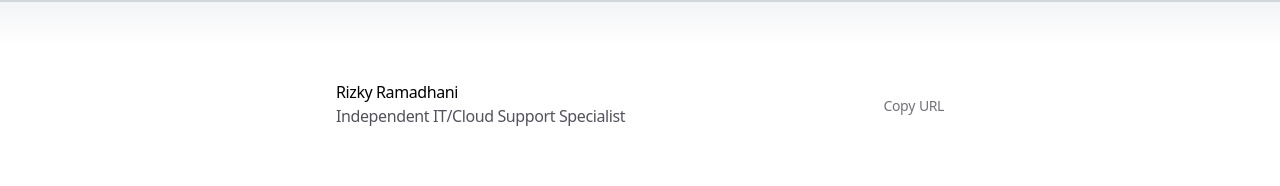
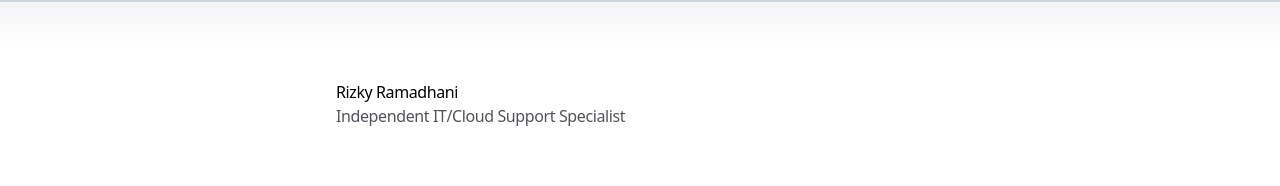
Before and after one commit to rzkw/walkable, a Next.js app: page /blog/setting-up-cloudflare in a window 1280 px wide. Shown: the top 186 px of the page. Built offline with nearby package versions, Linux system fonts and the light colour scheme.

Commit message:
edited blog/layout.tsx to remove Copy URL button and assoc. imports

```diff
--- a/app/blog/layout.tsx
+++ b/app/blog/layout.tsx
@@ -1,32 +1,6 @@
 'use client'
-import { TextMorph } from '@/components/ui/text-morph'
 import { ScrollProgress } from '@/components/ui/scroll-progress'
-import { useEffect, useState } from 'react'
 
-function CopyButton() {
-  const [text, setText] = useState('Copy')
-  const currentUrl = typeof window !== 'undefined' ? window.location.href : ''
-
-  useEffect(() => {
-    setTimeout(() => {
-      setText('Copy')
-    }, 2000)
-  }, [text])
-
-  return (
-    <button
-      onClick={() => {
-        setText('Copied')
-        navigator.clipboard.writeText(currentUrl)
-      }}
-      className="font-base flex items-center gap-1 text-center text-sm text-zinc-500 transition-colors dark:text-zinc-400"
-      type="button"
-    >
-      <TextMorph>{text}</TextMorph>
-      <span>URL</span>
-    </button>
-  )
-}
 
 export default function LayoutBlogPost({
   children,
@@ -43,9 +17,6 @@
         }}
       />
 
-      <div className="absolute right-4 top-24">
-        <CopyButton />
-      </div>
       <main className="prose prose-gray mt-24 pb-20 prose-h4:prose-base dark:prose-invert prose-h1:text-xl prose-h1:font-medium prose-h2:mt-12 prose-h2:scroll-m-20 prose-h2:text-lg prose-h2:font-medium prose-h3:text-base prose-h3:font-medium prose-h4:font-medium prose-h5:text-base prose-h5:font-medium prose-h6:text-base prose-h6:font-medium prose-strong:font-medium">
         {children}
       </main>
```
